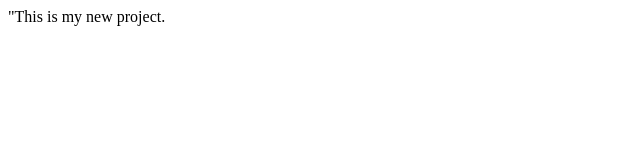
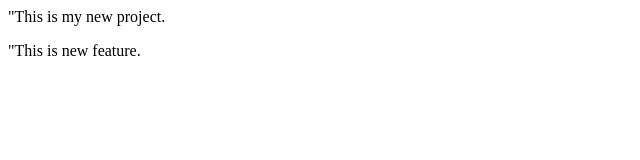
Before and after one commit to hiremathshreyas52-netizen/shreyas-project, a plain HTML site: page index.html in a window 1280 px wide. Shown: the whole page, without its empty margins (0-640 px from the left). Drawn offline with Linux system fonts and the light colour scheme.

Commit message:
This is new feature

```diff
--- a/index.html
+++ b/index.html
@@ -1 +1,2 @@
 <p>"This is my new project.</p>
+<p>"This is new feature.</p>
```
